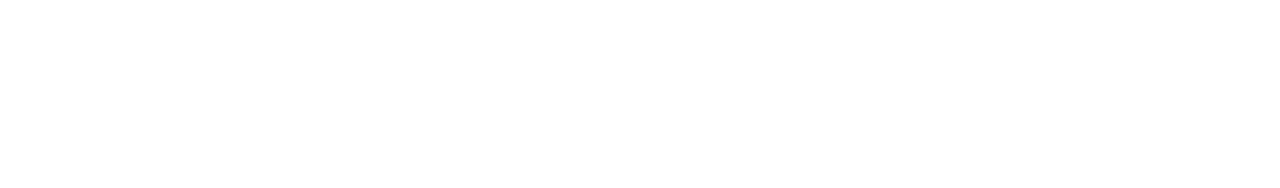
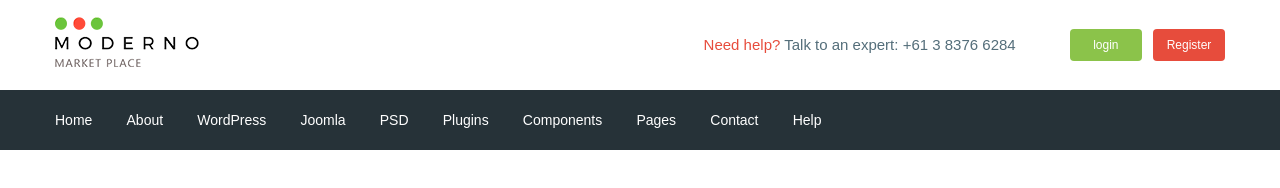
Before and after one commit to Zwirum/moderno, a website: page app/index.html in a window 1280 px wide. Drawn offline with nearby package versions, Linux system fonts and the light colour scheme; files that its build step writes are made by us from their sources.

Commit message:
added header

```diff
--- a/app/index.html
+++ b/app/index.html
@@ -4,10 +4,54 @@
     <meta charset="UTF-8">
     <meta name="viewport" content="width=device-width, initial-scale=1.0">
     <title>Document</title>
+    <link href="https://fonts.googleapis.com/css2?family=Roboto:wght@500;700&display=swap" rel="stylesheet">
     <link rel="stylesheet" href="css/libs.min.css">
     <link rel="stylesheet" href="css/style.min.css">
 </head>
 <body>
+    <header class="header">
+        <div class="header__top">
+            <div class="container">
+                <div class="header__top-inner">
+                    <div class="header__logo">
+                        <a href="#">
+                            <img src="images/logo.png" alt="">
+                        </a>
+                    </div>
+                    <div class="header__text">
+                            <a href="#">
+                                <span>Need help?</span>
+                            </a>
+                            Talk to an expert:
+                            <a class="header__phone" href="tel:61383766284">+61 3 8376 6284</a>
+                    </div>
+                    <div class="header__box">
+                        <a class="basket" href="#"></a>
+                        <a class="header__btn header__btn-login" href="#">login</a>
+                        <a class="header__btn header__btn-register" href="#">Register</a>
+                    </div>
+                </div>
+            </div>
+        </div>
+        <div class="header__menu">
+            <div class="container">
+                <nav class="menu">
+                    <ul class="menu__list">
+                        <li><a href="#">Home</a></li>
+                        <li><a href="#">About</a></li>
+                        <li><a href="#">WordPress</a></li>
+                        <li><a href="#">Joomla</a></li>
+                        <li><a href="#">PSD</a></li>
+                        <li><a href="#">Plugins</a></li>
+                        <li><a href="#">Components</a></li>
+                        <li><a href="#">Pages</a></li>
+                        <li><a href="#">Contact</a></li>
+                        <li><a href="#">Help</a></li>
+                    </ul>
+                </nav>
+            </div>
+        </div>
+    </header>
 
 
     <script src="https://ajax.googleapis.com/ajax/libs/jquery/3.5.1/jquery.min.js"></script>
--- /dev/null
+++ b/app/scss/_fonts.scss
@@ -0,0 +1,6 @@
+@font-face {
+    font-family: 'Roboto-Regular', sans-serif;
+    src: url('../fonts/Roboto-Regular.woff2') format('woff2'),
+         url('../fonts/Roboto-Regular.woff') format('woff');
+    font-display: swap;
+}
--- /dev/null
+++ b/app/scss/_global.scss
@@ -0,0 +1,29 @@
+html{
+    box-sizing: border-box;
+}
+*,*::after,*::before{
+    box-sizing: inherit;
+}
+a{
+    display: inline-block;
+    text-decoration: none;
+    color: $text;
+}
+ul,
+li{
+    margin: 0;
+    padding: 0;
+    list-style: none;
+}
+.container{
+    max-width: 1200px;
+    margin: 0 auto;
+    padding: 0 15px;
+}
+body{
+    font-family: 'Roboto-Regular', sans-serif;
+    font-weight: 400;
+    font-size: 15px;
+    line-height: 24px;
+    color: $text;
+}
--- /dev/null
+++ b/app/scss/_vars.scss
@@ -0,0 +1,4 @@
+$text: #546e7a;
+$red: #e74c3c;
+$green: #8bc34a;
+$bg: #263238;
--- a/app/scss/style.scss
+++ b/app/scss/style.scss
@@ -1,6 +1,52 @@
-html{
-    box-sizing: border-box;
+@import 'vars';
+@import 'global';
+@import 'fonts';
+
+.header__top-inner{
+    display: flex;
+    justify-content: space-between;
+    height: 90px;
+    align-items: center;
 }
-*,*::after,*::before{
-    box-sizing: inherit;
+.header__text{
+    margin-left: auto;
+    margin-right: 50px;
+    span{
+        color: $red;
+    }
 }
+.header__btn{
+    padding: 4px;
+    width: 72px;
+    border-radius: 4px;
+    text-align: center;
+    color: #fff;
+    font-size: 12px;
+}
+.header__btn-login{
+    background-color: $green;
+}
+.header__btn-register{
+    background-color: $red;
+    margin-left: 7px;
+}
+.header__menu{
+    background-color: $bg;
+}
+.menu{
+    display: flex;
+    align-items: center;
+    height: 60px;
+}
+.menu__list{
+    li{
+        display: inline-block;
+        & + li{
+            margin-left: 30px;
+        }
+    }
+    a{
+        color: #fff;
+        font-size: 14px;
+    }
+}
--- a/gulpfile.js
+++ b/gulpfile.js
@@ -8,7 +8,7 @@ let gulp = require('gulp'),
     cssmin = require('gulp-cssmin');
 
 gulp.task('sass', function(){
-    return gulp.src('app/scss/style.scss')
+    return gulp.src('app/scss/**/*.scss')
             .pipe(sass({outputStyle: 'compressed'}))
             .pipe(rename({suffix : '.min'}))
             .pipe(autoprefixer({
@@ -58,7 +58,7 @@ gulp.task('browser-sync', function() {
 });
 
 gulp.task('watch', function(){
-    gulp.watch('app/scss/style.scss', gulp.parallel('sass'))
+    gulp.watch('app/scss/**/*.scss', gulp.parallel('sass'))
     gulp.watch('app/*.html', gulp.parallel('html'))
     gulp.watch('app/js/*.js', gulp.parallel('js'))
 });
```
Also changed, not shown: app/fonts/Roboto-Regular.woff (added), app/fonts/Roboto-Regular.woff2 (added), app/images/logo.png (added).
